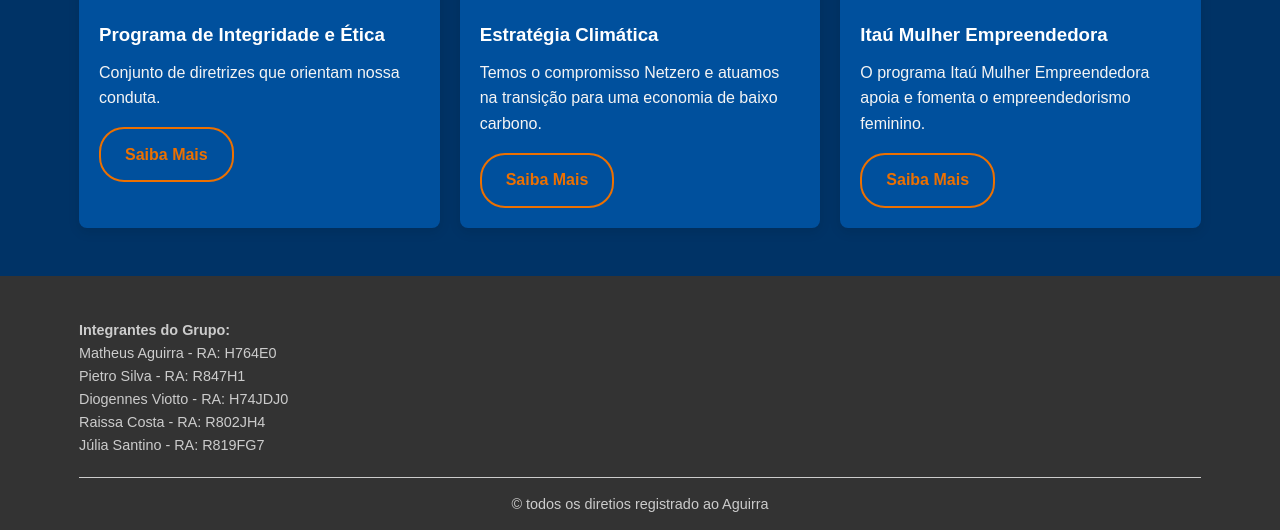
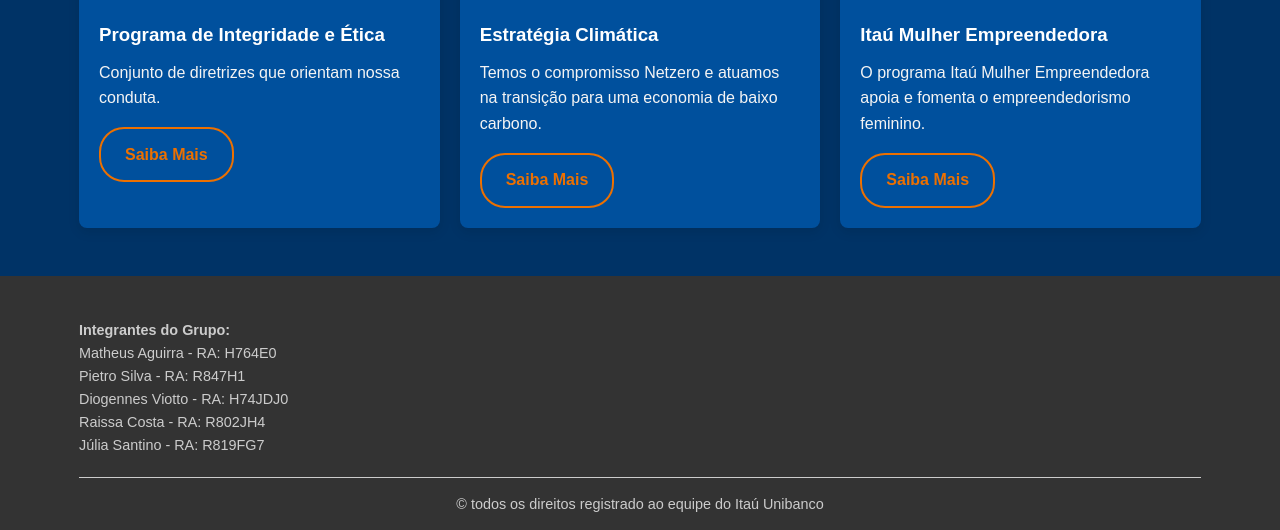
Before and after one commit to matheusaaguirra/APS, a plain HTML site: page index.html in a window 1280 px wide. Shown: the part 1685-2215 px from the top of the page. Drawn offline with Linux system fonts and the light colour scheme.

Commit message:
Alteração da imagem e do footer

```diff
--- a/index.html
+++ b/index.html
@@ -108,7 +108,7 @@
                  <li>Júlia Santino - RA: R819FG7</li>
             </ul>
             <div class="footer-bottom" style="margin-top: 20px;">
-                 <p>&copy; todos os diretios registrado ao Aguirra </p>
+                 <p>&copy; todos os direitos registrado ao equipe do Itaú Unibanco </p>
             </div>
         </div>
     </footer>
```
